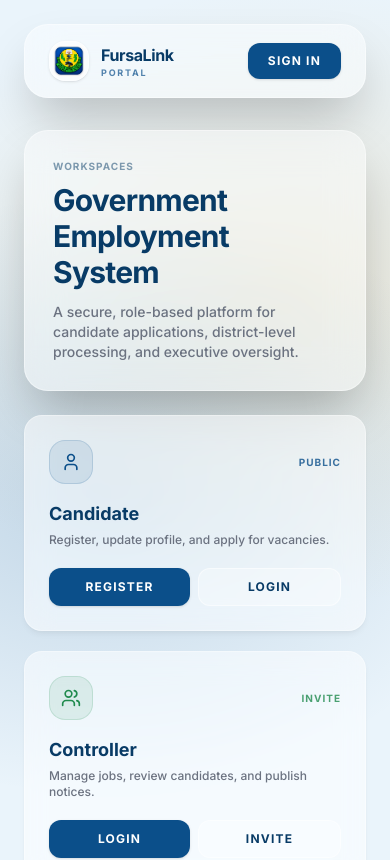
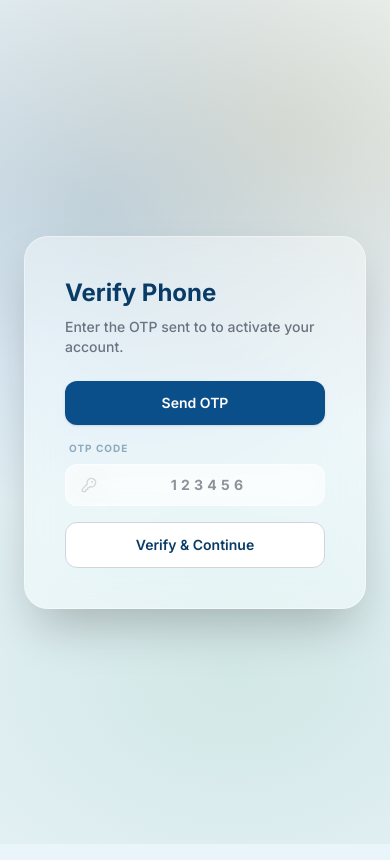
Before and after one commit to Wasley06/FursaLink, a React (Vite) app: page /verify-phone in a window 390 px wide. Before the commit this address led to /. Shown: the top 860 px of the page. Built offline with nearby package versions, Linux system fonts and the light colour scheme; no server answers; the database is empty; sample sign-in values are in the browser's storage.

Commit message:
feat: demo login + phone OTP verification + login layout

```diff
--- a/package.json
+++ b/package.json
@@ -1,7 +1,7 @@
 {
   "name": "react-example",
   "private": true,
-  "version": "0.0.5",
+  "version": "0.0.6",
   "type": "module",
   "description": "FursaLink Zanzibar — Government employment management portal (web + desktop installers).",
   "scripts": {
--- a/src/App.tsx
+++ b/src/App.tsx
@@ -14,6 +14,7 @@ const CandidateDashboard = React.lazy(() => import('./pages/CandidateDashboard')
 const ControllerDashboard = React.lazy(() => import('./pages/ControllerDashboard'));
 const AdminDashboard = React.lazy(() => import('./pages/AdminDashboard'));
 const DeveloperDashboard = React.lazy(() => import('./pages/DeveloperDashboard'));
+const VerifyPhone = React.lazy(() => import('./pages/VerifyPhone'));
 
 function ProtectedRoute({ children, allowedRoles }: { children: React.ReactNode, allowedRoles: string[] }) {
   const { user, profile, loading } = useAuth();
@@ -64,9 +65,10 @@ export default function App() {
                 <Route path="/" element={<Landing />} />
                 <Route path="/login" element={<Login />} />
                 <Route path="/login/:role" element={<Login />} />
-                <Route path="/register" element={<Register />} />
-                <Route path="/register/invite/:role" element={<InviteRegister />} />
-                <Route path="/dashboard" element={<RoleRedirect />} />
+            <Route path="/register" element={<Register />} />
+            <Route path="/register/invite/:role" element={<InviteRegister />} />
+            <Route path="/verify-phone" element={<VerifyPhone />} />
+            <Route path="/dashboard" element={<RoleRedirect />} />
 
                 <Route path="/candidate/*" element={
                   <ProtectedRoute allowedRoles={['candidate']}>
--- a/src/contexts/AuthContext.tsx
+++ b/src/contexts/AuthContext.tsx
@@ -24,7 +24,7 @@ export function AuthProvider({ children }: { children: React.ReactNode }) {
   const [isDemo, setIsDemo] = useState(false);
 
   useEffect(() => {
-    const demoEnabled = readViteEnvBool('VITE_ENABLE_DEMO_AUTH', import.meta.env.DEV);
+    const demoEnabled = readViteEnvBool('VITE_ENABLE_DEMO_AUTH', true);
     const existingDemo = demoEnabled ? getDemoSession() : null;
     if (demoEnabled && existingDemo) {
       setIsDemo(true);
@@ -79,7 +79,7 @@ export function AuthProvider({ children }: { children: React.ReactNode }) {
   };
 
   const signInDemo = (session: DemoSession) => {
-    const demoEnabled = readViteEnvBool('VITE_ENABLE_DEMO_AUTH', import.meta.env.DEV);
+    const demoEnabled = readViteEnvBool('VITE_ENABLE_DEMO_AUTH', true);
     if (!demoEnabled) return;
     setDemoSession(session);
     setIsDemo(true);
--- a/src/lib/demoSession.ts
+++ b/src/lib/demoSession.ts
@@ -35,4 +35,5 @@ export const DEMO_USERS: Record<DemoRole, Omit<DemoSession, 'uid'>> = {
   chairman: { role: 'chairman', fullName: 'Demo Chairman', phoneNumber: '0777000003' },
 };
 
-export const DEMO_PIN = '12345678';
+const rawPin = (import.meta as any).env?.VITE_DEMO_PIN;
+export const DEMO_PIN = typeof rawPin === 'string' && rawPin.trim() ? rawPin.trim() : '12345678';
--- /dev/null
+++ b/src/lib/phone.ts
@@ -0,0 +1,10 @@
+export function normalizeTzPhoneE164(raw: string): string {
+  const digits = raw.replace(/[^\d+]/g, '');
+  if (digits.startsWith('+')) return digits;
+  // Tanzania local: 0XXXXXXXXX (10 digits)
+  if (digits.startsWith('0') && digits.length === 10) return `+255${digits.slice(1)}`;
+  // Already without leading 0: 255XXXXXXXXX or 7XXXXXXXX
+  if (digits.startsWith('255') && digits.length === 12) return `+${digits}`;
+  if (digits.length === 9) return `+255${digits}`;
+  return `+${digits.replace(/^\+/, '')}`;
+}
--- a/src/pages/InviteRegister.tsx
+++ b/src/pages/InviteRegister.tsx
@@ -103,12 +103,17 @@ export default function InviteRegister() {
         phoneNumber: formData.phoneNumber,
         role,
         profileProgress: 100,
+        phoneVerified: inviteRole === 'developer' ? true : false,
         inviteRole: inviteRole,
         createdAt: serverTimestamp(),
         updatedAt: serverTimestamp(),
       });
 
-      navigate('/dashboard');
+      if (inviteRole === 'developer') {
+        navigate('/dashboard');
+      } else {
+        navigate('/verify-phone', { replace: true });
+      }
     } catch (err: any) {
       console.error(err);
       if (err.code === 'auth/operation-not-allowed') {
@@ -128,7 +133,7 @@ export default function InviteRegister() {
 
   const handleDemoCreate = () => {
     if (!inviteRole) return;
-    const demoEnabled = readViteEnvBool('VITE_ENABLE_DEMO_AUTH', import.meta.env.DEV);
+    const demoEnabled = readViteEnvBool('VITE_ENABLE_DEMO_AUTH', true);
     if (!demoEnabled) return;
     if (inviteRole === 'developer') return;
     const demoKey = inviteRole === 'controller' ? 'controller' : 'chairman';
--- a/src/pages/Login.tsx
+++ b/src/pages/Login.tsx
@@ -119,7 +119,7 @@ export default function Login() {
   };
 
   const handleDemoLogin = () => {
-    const demoEnabled = readViteEnvBool('VITE_ENABLE_DEMO_AUTH', import.meta.env.DEV);
+    const demoEnabled = readViteEnvBool('VITE_ENABLE_DEMO_AUTH', true);
     if (!demoEnabled) return;
     const role = selectedRole;
     if (role === 'developer') return;
@@ -154,7 +154,7 @@ export default function Login() {
         </div>
 
         <div className="px-10 pb-4">
-          <div className="grid grid-cols-4 gap-2 rounded-2xl bg-white/30 border border-white/50 backdrop-blur-md p-2">
+          <div className="grid grid-cols-2 md:grid-cols-4 gap-2 rounded-2xl bg-white/30 border border-white/50 backdrop-blur-md p-2">
             {[
               { key: 'candidate', label: t('role.candidate') },
               { key: 'controller', label: t('role.controller') },
@@ -272,7 +272,7 @@ export default function Login() {
             <button
               type="submit"
               disabled={loading}
-              className="btn-primary w-full py-4 text-sm font-black uppercase tracking-widest group shadow-xl shadow-primary/15"
+              className="btn-primary w-full py-4 text-sm font-black uppercase tracking-widest group shadow-xl shadow-primary/15 whitespace-nowrap"
             >
               {loading ? (
                 <Loader2 className="w-5 h-5 animate-spin" />
@@ -285,7 +285,7 @@ export default function Login() {
           </form>
 
           <div className="mt-4">
-            {readViteEnvBool('VITE_ENABLE_DEMO_AUTH', import.meta.env.DEV) && selectedRole !== 'developer' && (
+            {readViteEnvBool('VITE_ENABLE_DEMO_AUTH', true) && selectedRole !== 'developer' && (
               <button
                 type="button"
                 onClick={handleDemoLogin}
--- a/src/pages/Register.tsx
+++ b/src/pages/Register.tsx
@@ -72,11 +72,12 @@ export default function Register() {
         education: formData.education,
         occupation: formData.occupation,
         profileProgress: 50,
+        phoneVerified: false,
         createdAt: serverTimestamp(),
         updatedAt: serverTimestamp(),
       });
 
-      navigate('/candidate');
+      navigate('/verify-phone', { replace: true });
     } catch (err: any) {
       console.error(err);
       if (err.code === 'auth/operation-not-allowed') {
@@ -95,7 +96,7 @@ export default function Register() {
   };
 
   const handleDemoCreate = () => {
-    const demoEnabled = readViteEnvBool('VITE_ENABLE_DEMO_AUTH', import.meta.env.DEV);
+    const demoEnabled = readViteEnvBool('VITE_ENABLE_DEMO_AUTH', true);
     if (!demoEnabled) return;
     const demo = DEMO_USERS.candidate;
     signInDemo({ uid: 'demo_candidate', role: 'candidate', fullName: demo.fullName, phoneNumber: demo.phoneNumber });
--- /dev/null
+++ b/src/pages/VerifyPhone.tsx
@@ -0,0 +1,141 @@
+import React, { useEffect, useMemo, useRef, useState } from 'react';
+import { useNavigate } from 'react-router-dom';
+import { RecaptchaVerifier, linkWithPhoneNumber, PhoneAuthProvider, updatePhoneNumber } from 'firebase/auth';
+import { doc, serverTimestamp, updateDoc } from 'firebase/firestore';
+import { AlertCircle, KeyRound, Loader2, Phone } from 'lucide-react';
+import { auth, db } from '../lib/firebase';
+import { normalizeTzPhoneE164 } from '../lib/phone';
+import { useAuth } from '../contexts/AuthContext';
+
+export default function VerifyPhone() {
+  const { profile, user } = useAuth();
+  const navigate = useNavigate();
+  const [error, setError] = useState('');
+  const [info, setInfo] = useState('');
+  const [loading, setLoading] = useState(false);
+  const [code, setCode] = useState('');
+  const [confirmation, setConfirmation] = useState<any>(null);
+  const recaptchaRef = useRef<HTMLDivElement | null>(null);
+
+  const phone = useMemo(() => profile?.phoneNumber || '', [profile?.phoneNumber]);
+  const e164 = useMemo(() => normalizeTzPhoneE164(phone), [phone]);
+
+  useEffect(() => {
+    if (!user) navigate('/login', { replace: true });
+  }, [navigate, user]);
+
+  useEffect(() => {
+    if (profile?.phoneVerified) navigate('/dashboard', { replace: true });
+  }, [navigate, profile?.phoneVerified]);
+
+  const ensureRecaptcha = () => {
+    if ((window as any).__fursalinkRecaptcha) return (window as any).__fursalinkRecaptcha as RecaptchaVerifier;
+    const container = recaptchaRef.current;
+    if (!container) throw new Error('Recaptcha container missing');
+    const verifier = new RecaptchaVerifier(auth, container, { size: 'invisible' });
+    (window as any).__fursalinkRecaptcha = verifier;
+    return verifier;
+  };
+
+  const sendOtp = async () => {
+    setError('');
+    setInfo('');
+    if (!auth.currentUser) {
+      setError('Not signed in.');
+      return;
+    }
+    setLoading(true);
+    try {
+      const verifier = ensureRecaptcha();
+      const result = await linkWithPhoneNumber(auth.currentUser, e164, verifier);
+      setConfirmation(result);
+      setInfo(`OTP sent to ${e164}.`);
+    } catch (e: any) {
+      setError(e?.message || 'Failed to send OTP. Ensure Phone provider is enabled in Firebase Auth.');
+    } finally {
+      setLoading(false);
+    }
+  };
+
+  const verify = async () => {
+    setError('');
+    setInfo('');
+    if (!confirmation) {
+      setError('Send OTP first.');
+      return;
+    }
+    setLoading(true);
+    try {
+      await confirmation.confirm(code.trim());
+      if (auth.currentUser) {
+        // Ensure phone number is set on the auth user.
+        const cred = PhoneAuthProvider.credential(confirmation.verificationId, code.trim());
+        await updatePhoneNumber(auth.currentUser, cred);
+      }
+      if (profile?.id) {
+        await updateDoc(doc(db, 'users', profile.id), { phoneVerified: true, updatedAt: serverTimestamp() } as any);
+      }
+      navigate('/dashboard', { replace: true });
+    } catch (e: any) {
+      setError(e?.message || 'Invalid code.');
+    } finally {
+      setLoading(false);
+    }
+  };
+
+  return (
+    <div className="min-h-screen flex items-center justify-center bg-sky p-6 overflow-hidden relative font-sans">
+      <div className="absolute inset-0 bg-glass-radial pointer-events-none" />
+      <div className="max-w-md w-full glass-card overflow-hidden">
+        <div className="p-10">
+          <h1 className="text-2xl font-extrabold text-navy">Verify Phone</h1>
+          <p className="text-sm text-muted font-medium mt-2">
+            Enter the OTP sent to <span className="font-bold text-navy">{phone}</span> to activate your account.
+          </p>
+
+          {error && (
+            <div className="mt-6 p-4 bg-danger/10 border border-danger/20 text-danger rounded-xl flex items-center gap-3">
+              <AlertCircle className="w-4 h-4 flex-shrink-0" />
+              <p className="text-[11px] font-bold uppercase tracking-tight">{error}</p>
+            </div>
+          )}
+          {info && (
+            <div className="mt-6 p-4 bg-emerald/10 border border-emerald/20 text-emerald rounded-xl flex items-center gap-3">
+              <Phone className="w-4 h-4 flex-shrink-0" />
+              <p className="text-[11px] font-bold uppercase tracking-tight">{info}</p>
+            </div>
+          )}
+
+          <div className="mt-6 space-y-4">
+            <button disabled={loading} onClick={sendOtp} className="btn-primary w-full py-3 whitespace-nowrap">
+              {loading ? <Loader2 className="w-5 h-5 animate-spin" /> : 'Send OTP'}
+            </button>
+
+            <div>
+              <label className="block text-[10px] font-black text-navy/40 uppercase tracking-widest mb-2 ml-1">
+                OTP Code
+              </label>
+              <div className="relative">
+                <KeyRound className="absolute left-4 top-1/2 -translate-y-1/2 w-4 h-4 text-muted" />
+                <input
+                  type="text"
+                  inputMode="numeric"
+                  className="glass-input pl-11 tracking-[0.3em] text-center font-extrabold"
+                  placeholder="123456"
+                  value={code}
+                  onChange={(e) => setCode(e.target.value)}
+                />
+              </div>
+            </div>
+
+            <button disabled={loading || code.trim().length < 4} onClick={verify} className="btn-outline w-full py-3 whitespace-nowrap">
+              {loading ? <Loader2 className="w-5 h-5 animate-spin" /> : 'Verify & Continue'}
+            </button>
+          </div>
+        </div>
+      </div>
+
+      <div ref={recaptchaRef} />
+    </div>
+  );
+}
--- a/src/types/index.ts
+++ b/src/types/index.ts
@@ -7,6 +7,7 @@ export interface UserProfile {
   fullName: string;
   phoneNumber: string;
   role: StoredUserRole;
+  phoneVerified?: boolean;
   dob?: string;
   gender?: 'male' | 'female' | 'other';
   nationalId?: string;
```
Also changed, not shown: src/lib/env.ts (line endings or trailing spaces), 2 other files (tests, documents, lock files or other folders).
